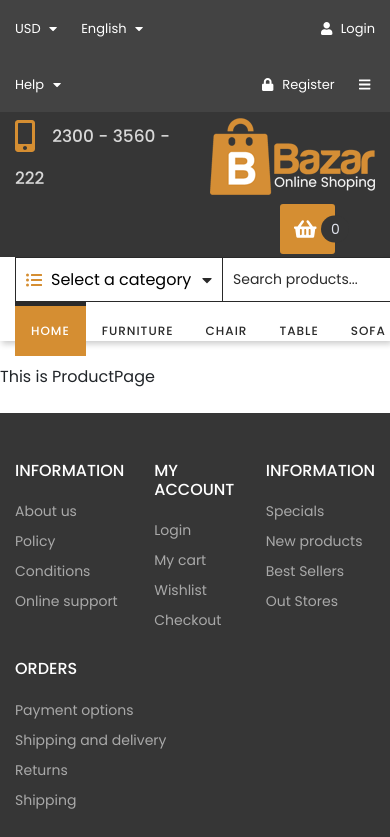
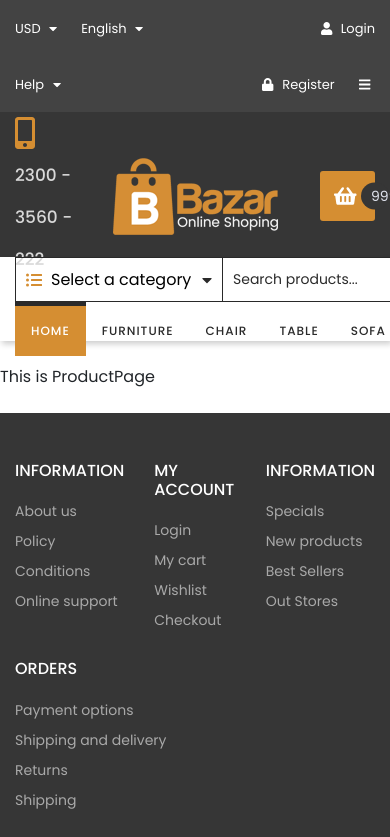
Before and after one commit to matwjablonski/kodilla-wdp-2204-03, a React (Create React App) app: page /product/1 in a window 390 px wide. Shown: the top 837 px of the page. Built offline with nearby package versions, Linux system fonts and the light colour scheme; grey boxes are pictures that could not be loaded.

Commit message:
mobile wiew

```diff
--- a/src/components/layout/CompanyClaim/CompanyClaim.js
+++ b/src/components/layout/CompanyClaim/CompanyClaim.js
@@ -27,7 +27,7 @@ const CompanyClaim = () => (
               <FontAwesomeIcon className={styles.icon} icon={faShoppingBasket} />
             </div>
             <div className={styles.cartCounter}>
-              <div className={styles.cartCounterText}>0</div>
+              <div className={styles.cartCounterText}>99999</div>
             </div>
           </a>
         </div>
--- a/src/components/layout/CompanyClaim/CompanyClaim.module.scss
+++ b/src/components/layout/CompanyClaim/CompanyClaim.module.scss
@@ -26,7 +26,6 @@
   }
 
   .cart {
-    margin-right: 40px;
 
     .cartBox {
       display: inline-block;
```
